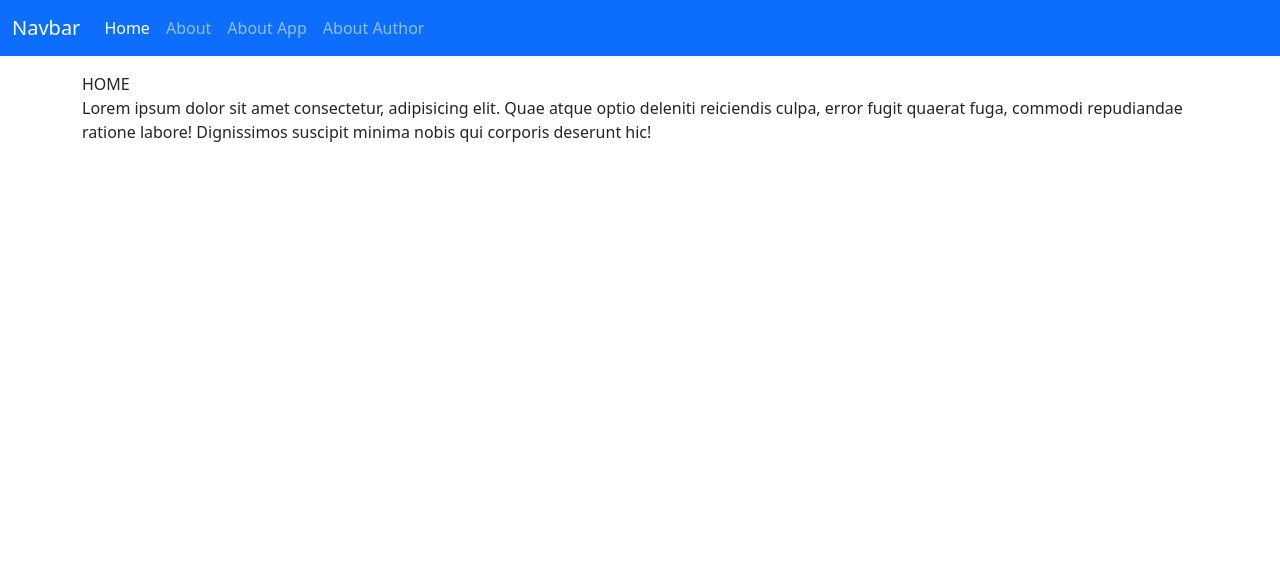
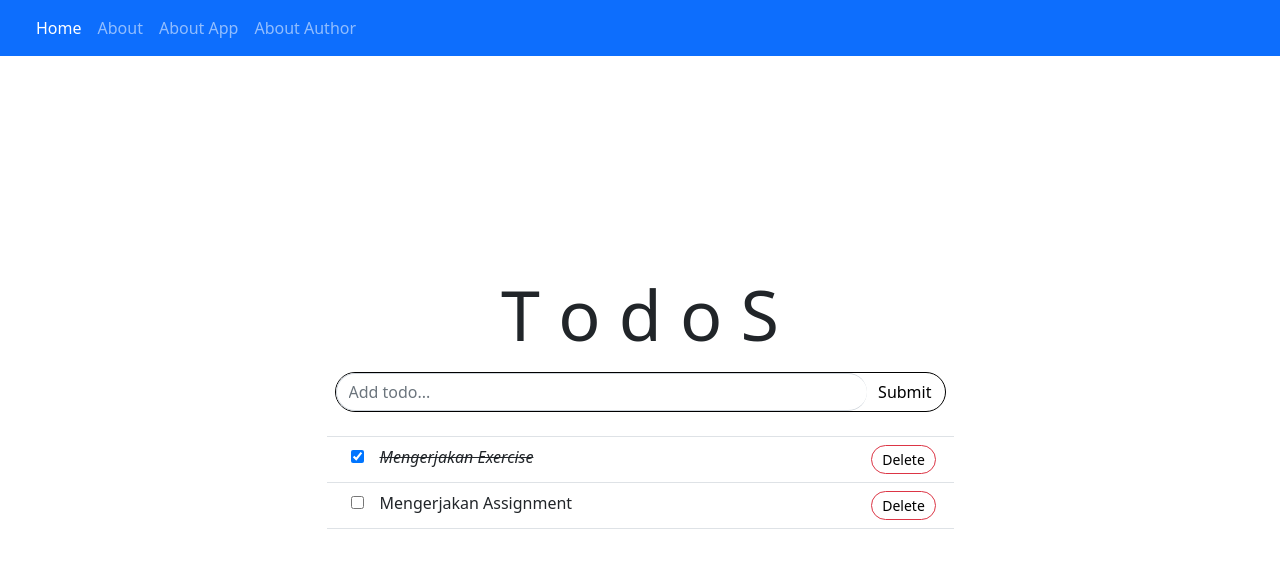
Before and after one commit to diii1/Explore-React, a React (Create React App) app: page / in a window 1280 px wide. Shown: the top 568 px of the page. Built offline with nearby package versions, Linux system fonts and the light colour scheme.

Commit message:
add-todo

```diff
--- a/src/component/Navbar.jsx
+++ b/src/component/Navbar.jsx
@@ -13,7 +13,9 @@ const Navbar = ({author, app}) => {
     return(
         <nav className="navbar navbar-expand-lg navbar-dark bg-primary">
             <div className="container-fluid">
-                <a className="navbar-brand" href="/">Navbar</a>
+                <a className="navbar-brand" href="/"><button className="navbar-toggler" type="button" data-bs-toggle="collapse" data-bs-target="#navbarNav" aria-controls="navbarNav" aria-expanded="false" aria-label="Toggle navigation">
+                    <span className="navbar-toggler-icon" />
+                </button></a>
                 <button className="navbar-toggler" type="button" data-bs-toggle="collapse" data-bs-target="#navbarNav" aria-controls="navbarNav" aria-expanded="false" aria-label="Toggle navigation">
                     <span className="navbar-toggler-icon" />
                 </button>
--- /dev/null
+++ b/src/component/Todo/AddTodo.jsx
@@ -0,0 +1,37 @@
+import { useState } from 'react';
+import './todos.css'
+
+const AddTodo = (props) =>
+{
+    const [ val, setVal ] = useState(props.TodoValue)
+
+    const handleChange = ( e ) =>
+    {
+        setVal(
+            e.target.value
+        )
+    }
+
+    const clearInput = () =>
+    {
+        document.getElementById( "title" ).value = "";
+        setVal( { value: "" } );
+    }
+
+    const addTodo = () =>
+    {
+        props.AddTodo( val );
+        clearInput();
+    }
+
+    return (
+        <div className="input-group mb-3 border-full">
+            <input type="text" className="form-control" id="title" placeholder="Add todo..." onChange={ handleChange } />
+            <div className="input-group-append">
+                <button onClick={ addTodo } className="btn btn-outline text-black btn-submit" type="button" id="button-addon2">Submit</button>
+            </div>
+        </div>
+    );
+}
+
+export default AddTodo;
--- /dev/null
+++ b/src/component/Todo/Todo.jsx
@@ -0,0 +1,34 @@
+import React from 'react'
+import './todos.css'
+
+const Todo = (props) =>
+{
+    const renderTodo = () =>
+    {
+        if ( props.todo.completed )
+            return <s><i>{ props.todo.title }</i></s>;
+        else
+            return props.todo.title;
+    }
+
+    return (
+        <React.Fragment >
+            <td style={ { width: 10 } } className="text-center">
+                { props.index }
+            </td>
+            <td style={ { width: 15 } } className="text-center">
+                <input type="checkbox" defaultChecked={ props.todo.completed } onChange={ () => props.todoComplete( props.todo ) } />
+            </td>
+            <td key={ props.todo.id }>
+                {
+                    renderTodo()
+                }
+            </td>
+            <td style={ { width: 100 } } className="text-center">
+                <button onClick={ () => props.todoDelete( props.todo.id ) } className="btn btn-sm btn-outline-danger delete">Delete</button>
+            </td>
+        </React.Fragment>
+    );
+}
+
+export default Todo;
--- /dev/null
+++ b/src/component/Todo/Todos.jsx
@@ -0,0 +1,77 @@
+import { useState } from 'react';
+import AddTodo from './AddTodo';
+import Todo from './Todo';
+
+const Todos = () =>
+{
+    const [ todos, setTodos ] = useState( [
+        {
+            id: 1,
+            title: "Mengerjakan Exercise",
+            completed: true
+        },
+        {
+            id: 2,
+            title: "Mengerjakan Assignment",
+            completed: false
+        },
+    ] )
+    const [ addVal, setaddTodoValue ] = useState( '' )
+
+    const handleDelete = ( todo ) =>
+    {
+        const todoo = todos.filter( t =>
+        {
+            return t.id !== todo
+        } )
+        setTodos( todoo )
+    }
+    const handleComplete = ( todo ) =>
+    {
+        const todoo = [ ...todos ]
+        todoo.map( ( t ) =>
+        {
+            if ( t.id === todo.id )
+            {
+                t.completed = !t.completed
+            }
+            return t
+        } )
+        setTodos( [ ...todoo ] )
+    }
+
+
+    const addNewTodo = ( title ) =>
+    {
+        if ( title )
+        {
+            setTodos( [ ...todos, { id: Math.random(), title, completed: false } ] )
+        } else
+        {
+            alert( 'Isi Inputan terlebih dahulu sebelum mensubmit!' )
+        }
+    }
+
+    return (
+        <div>
+            <table className="table">
+                <tbody>
+                    <tr>
+                        <td colSpan="4" className="text-center">
+                            <AddTodo AddTodo={ addNewTodo } TodoValue={ addVal } />
+                        </td>
+                    </tr>
+                    { console.log(todos)}
+                    { todos.map( ( todo, index ) => (
+                        <tr key={ todo.id }>
+                            <Todo key={ todo.id } todo={ todo } todoDelete={ handleDelete } todoComplete={ handleComplete } />
+                        </tr>
+                    ) ) }
+
+                </tbody>
+            </table>
+        </div>
+    );
+}
+
+export default Todos;
--- /dev/null
+++ b/src/component/Todo/todos.css
@@ -0,0 +1,25 @@
+.border-full {
+  border: 1px solid black;
+  border-radius: 50px !important;
+  background-color: white;
+  color: black;
+}
+.form-control {
+  border-radius: 50px !important;
+  border-right: none !important;
+}
+
+.btn-submit {
+  border-left: none !important;
+  border-radius: 50px !important;
+}
+
+.delete {
+  padding: 3px 10px !important;
+  color: black !important;
+  border-radius: 20px !important;
+}
+
+.delete:hover {
+  color: white !important;
+}
--- a/src/pages/Home.jsx
+++ b/src/pages/Home.jsx
@@ -1,11 +1,20 @@
 import React from "react";
+import Todos from "../component/Todo/Todos";
 
 const Home = () => {
     return (
         <div>
             <div className="container py-3">
-                HOME
-                <p>Lorem ipsum dolor sit amet consectetur, adipisicing elit. Quae atque optio deleniti reiciendis culpa, error fugit quaerat fuga, commodi repudiandae ratione labore! Dignissimos suscipit minima nobis qui corporis deserunt hic!</p>
+                <div>
+                    <div className='container' style={{marginTop: "200px"}}>
+                        <div className='row d-flex justify-content-center align-items-center'>
+                            <div className='col-7'>
+                                <h1 className='text-center' style={{fontSize:"70px"}}>T o d o S</h1>
+                                <Todos />
+                            </div>
+                        </div>
+                    </div>
+                </div>
             </div>
         </div>
     )
```
